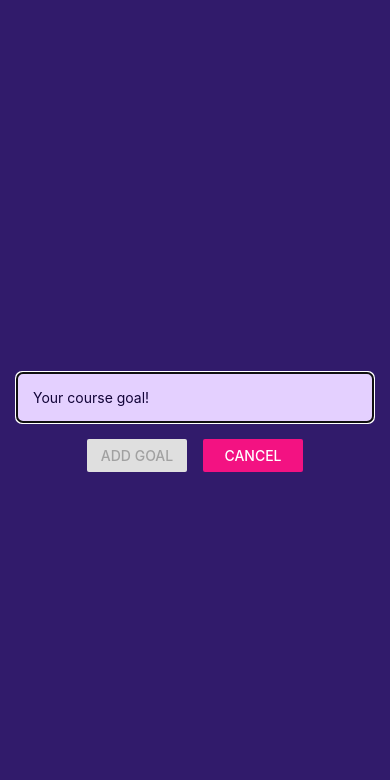
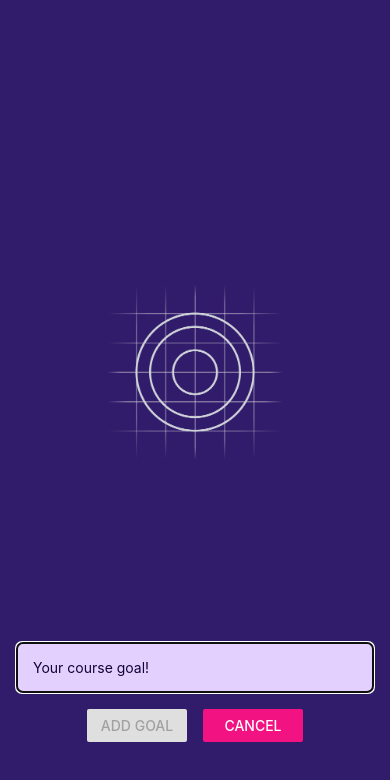
Before and after one commit to GedasIncirauskas/react-native-0, a React Native app: screen / in a window 390 px wide. Both pictures are taken after a click on the button "ADD NEW GOAL". Shown: the top 780 px of the page. Built offline with nearby package versions, Linux system fonts and the light colour scheme.

Commit message:
added image and status bar

```diff
--- a/App.js
+++ b/App.js
@@ -1,3 +1,4 @@
+import { StatusBar } from "expo-status-bar";
 import { useState } from "react";
 import { Button, FlatList, StyleSheet, Text, View } from "react-native";
 import GoalInput from "./components/GoalInput";
@@ -35,6 +36,8 @@
   };
 
   return (
+    <>
+      <StatusBar style="light" />
       <View style={styles.appContainer}>
         <View>
           <Text style={styles.goalTitle}>Course Goals App</Text>
@@ -63,12 +66,16 @@
             keyExtractor={(item, index) => index.toString() + item}
             renderItem={(itemData) => {
               return (
-              <GoalItem text={itemData.item} onDeleteItem={deleteGoalHandler} />
+                <GoalItem
+                  text={itemData.item}
+                  onDeleteItem={deleteGoalHandler}
+                />
               );
             }}
           />
         </View>
       </View>
+    </>
   );
 }
 
--- a/components/GoalInput.js
+++ b/components/GoalInput.js
@@ -1,4 +1,11 @@
-import { Button, Modal, StyleSheet, TextInput, View } from "react-native";
+import {
+  Button,
+  Image,
+  Modal,
+  StyleSheet,
+  TextInput,
+  View,
+} from "react-native";
 
 const GoalInput = ({
   visible,
@@ -10,6 +17,7 @@
   return (
     <Modal visible={visible} animationType="slide">
       <View style={styles.inputContainer}>
+        <Image source={require("../assets/splash.png")} style={styles.image} />
         <TextInput
           placeholder="Your course goal!"
           style={styles.textInput}
@@ -60,4 +68,9 @@
     width: 100,
     marginHorizontal: 8,
   },
+  image: {
+    width: 500,
+    height: 500,
+    margin: 20,
+  },
 });
```
Lines whose indentation alone changed are shown as unchanged.
